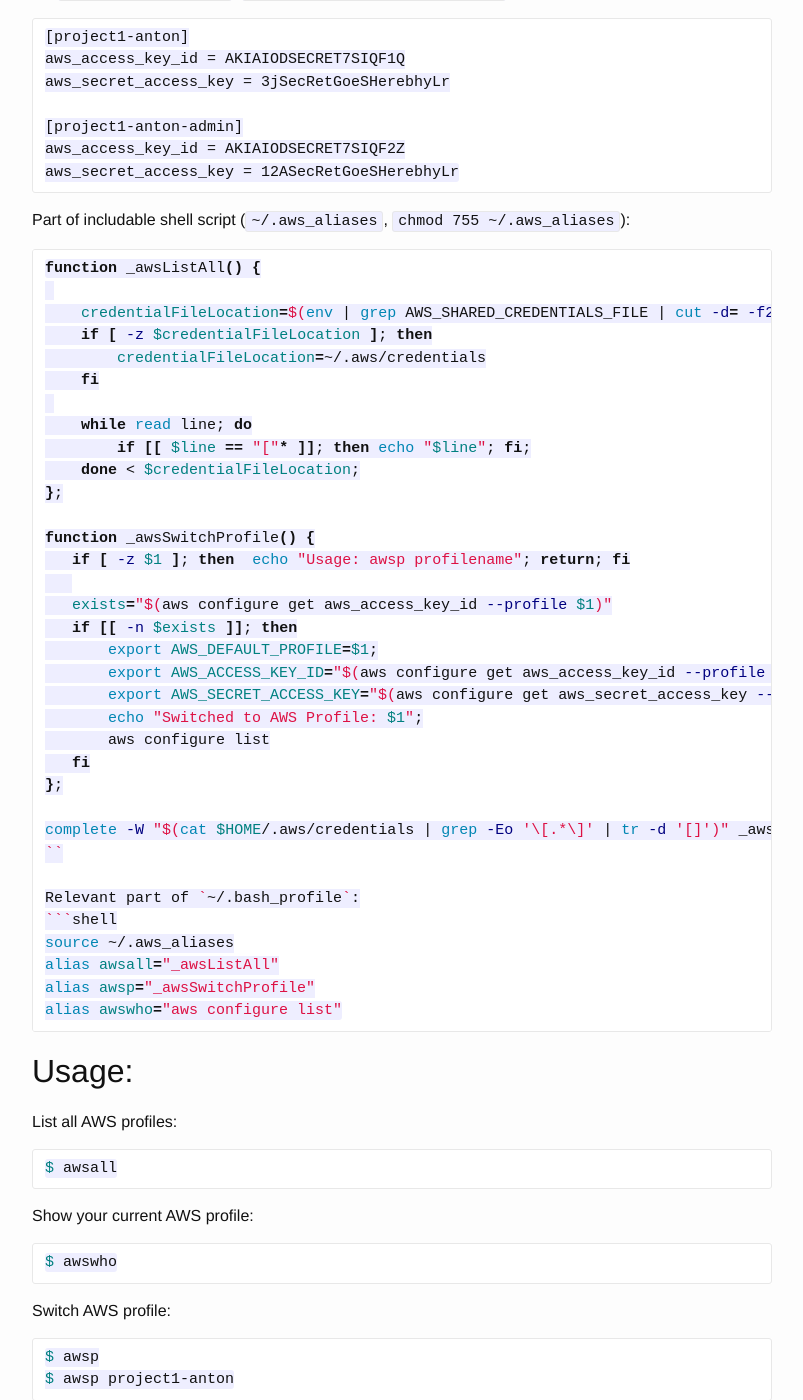
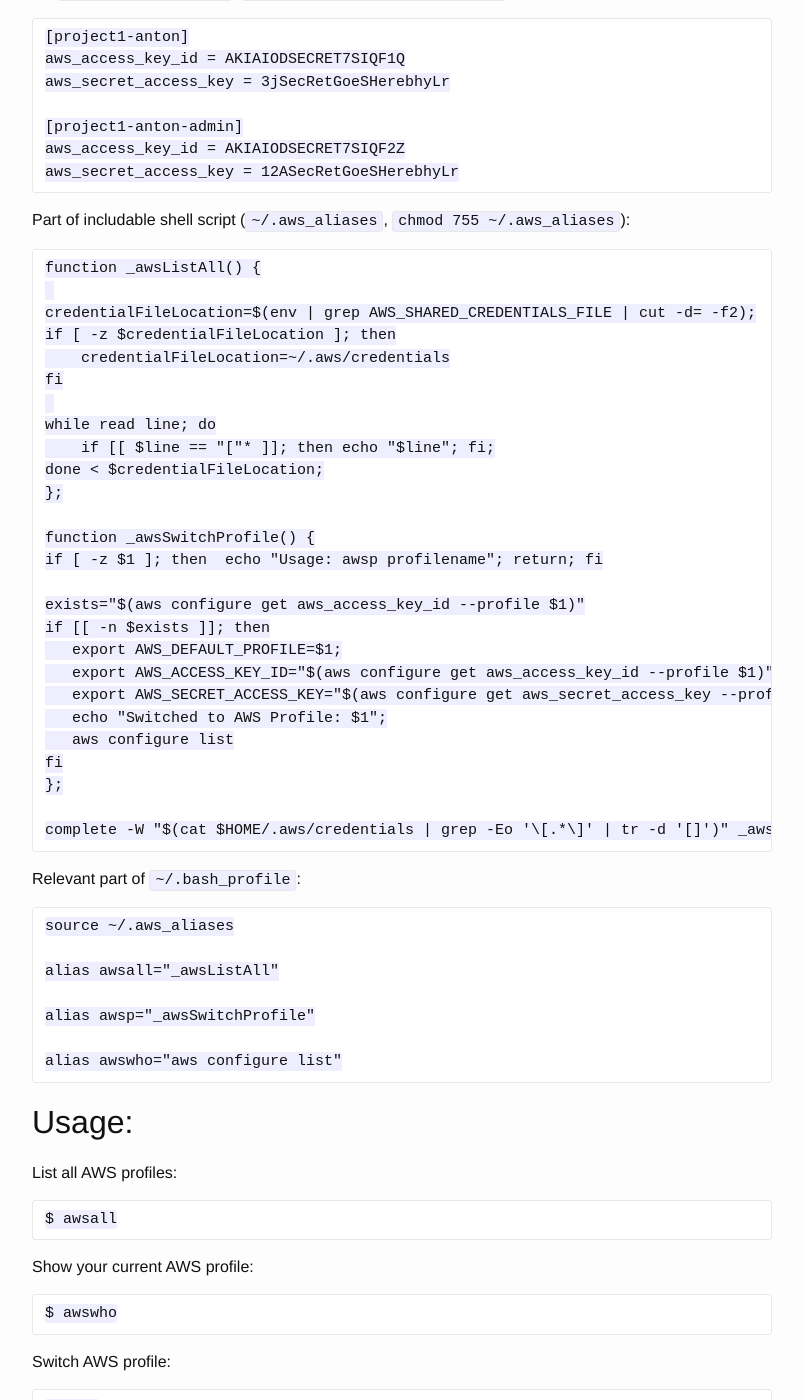
Before and after one commit to starsunny/antonbabenko.github.io, a Jekyll site: the page built from _posts/2015-10-29-switching-aws-profiles-in-terminal-faster.markdown, in a window 1280 px wide and 1400 px high, scrolled down 391 px. Shown: the whole window, without its empty margins (238-1041 px from the left). Built offline with Jekyll 4.4.1, drawn with Linux system fonts in a browser that asks for light colours; some of the changed text lies outside the part shown.

Commit message:
Update 2015-10-29-switching-aws-profiles-in-terminal-faster.markdown

````diff
--- a/_posts/2015-10-29-switching-aws-profiles-in-terminal-faster.markdown
+++ b/_posts/2015-10-29-switching-aws-profiles-in-terminal-faster.markdown
@@ -13,20 +13,17 @@ Install:
 --------
 My `~/.aws/credentials` (`chmod 600 ~/.aws/credentials`) look like this:
 
-```
-[project1-anton]
-aws_access_key_id = AKIAIODSECRET7SIQF1Q
-aws_secret_access_key = 3jSecRetGoeSHerebhyLr
+    [project1-anton]
+    aws_access_key_id = AKIAIODSECRET7SIQF1Q
+    aws_secret_access_key = 3jSecRetGoeSHerebhyLr
 
-[project1-anton-admin]
-aws_access_key_id = AKIAIODSECRET7SIQF2Z
-aws_secret_access_key = 12ASecRetGoeSHerebhyLr
-```
+    [project1-anton-admin]
+    aws_access_key_id = AKIAIODSECRET7SIQF2Z
+    aws_secret_access_key = 12ASecRetGoeSHerebhyLr
 
 Part of includable shell script (`~/.aws_aliases`, `chmod 755 ~/.aws_aliases`):
 
-```shell
-function _awsListAll() {
+    function _awsListAll() {
 
     credentialFileLocation=$(env | grep AWS_SHARED_CREDENTIALS_FILE | cut -d= -f2);
     if [ -z $credentialFileLocation ]; then
@@ -36,47 +33,51 @@ function _awsListAll() {
     while read line; do
         if [[ $line == "["* ]]; then echo "$line"; fi;
     done < $credentialFileLocation;
-};
+    };
 
-function _awsSwitchProfile() {
-   if [ -z $1 ]; then  echo "Usage: awsp profilename"; return; fi
+    function _awsSwitchProfile() {
+    if [ -z $1 ]; then  echo "Usage: awsp profilename"; return; fi
 
-   exists="$(aws configure get aws_access_key_id --profile $1)"
-   if [[ -n $exists ]]; then
+    exists="$(aws configure get aws_access_key_id --profile $1)"
+    if [[ -n $exists ]]; then
        export AWS_DEFAULT_PROFILE=$1;
        export AWS_ACCESS_KEY_ID="$(aws configure get aws_access_key_id --profile $1)"
        export AWS_SECRET_ACCESS_KEY="$(aws configure get aws_secret_access_key --profile $1)"
        echo "Switched to AWS Profile: $1";
        aws configure list
-   fi
-};
+    fi
+    };
 
-complete -W "$(cat $HOME/.aws/credentials | grep -Eo '\[.*\]' | tr -d '[]')" _awsSwitchProfile
-``
+    complete -W "$(cat $HOME/.aws/credentials | grep -Eo '\[.*\]' | tr -d '[]')" _awsSwitchProfile
 
 Relevant part of `~/.bash_profile`:
-```shell
+```
 source ~/.aws_aliases
+
 alias awsall="_awsListAll"
+
 alias awsp="_awsSwitchProfile"
+
 alias awswho="aws configure list"
 ```
 
 Usage:
 -----
 List all AWS profiles:
-```shell
+```
 $ awsall
 ```
 
 Show your current AWS profile:
-```shell
+```
 $ awswho
 ```
 
 Switch AWS profile:
-```shell
+```
 $ awsp
+```
+```
 $ awsp project1-anton
 ```
 
````
